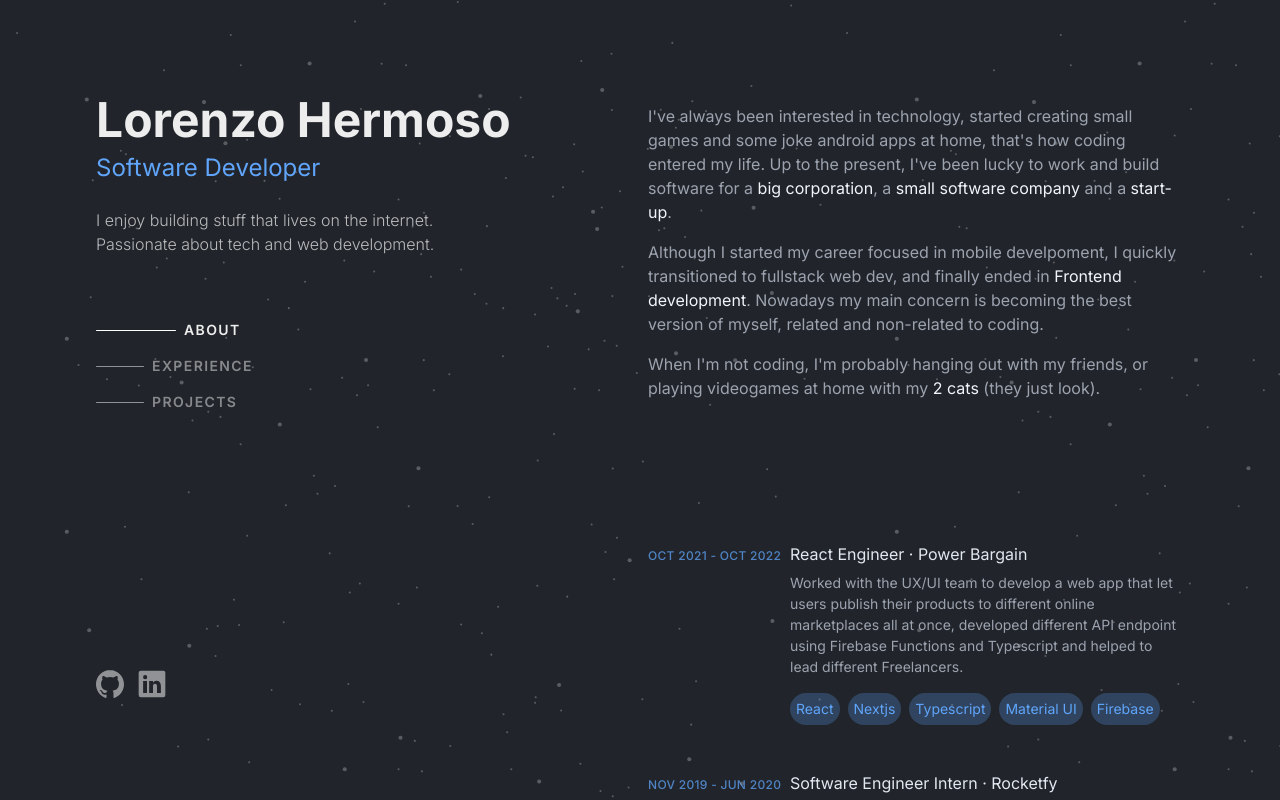
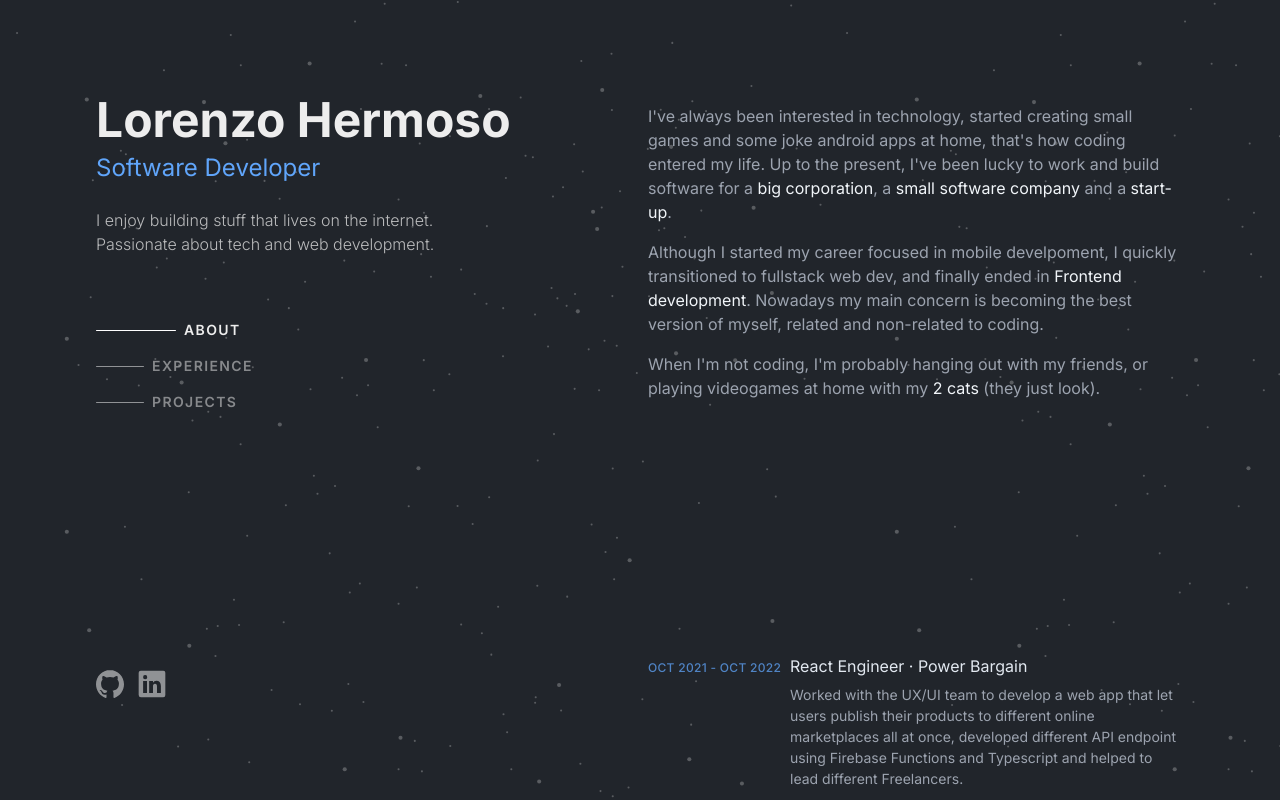
Before and after one commit to lmhmDev/my-portfolio, a Next.js app: page / in a window 1280 px wide. Shown: the top 800 px of the page. Built offline with nearby package versions, Linux system fonts and the light colour scheme.

Commit message:
fix about section title sticky

```diff
--- a/src/components/about.tsx
+++ b/src/components/about.tsx
@@ -6,7 +6,7 @@ import {
     useRef,
 } from 'react'
 
-interface Props {}
+interface Props { }
 
 const About: React.ForwardRefRenderFunction<HTMLElement, Props> = (
     props,
@@ -14,14 +14,14 @@ const About: React.ForwardRefRenderFunction<HTMLElement, Props> = (
 ) => {
     return (
         <section
-            className='mb-24 mt-2 scroll-mt-36 lg:mb-36'
+            className='pb-24 mt-2 scroll-mt-36 lg:mb-36'
             id='about'
             ref={ref}
         >
-            <p className='sticky top-0 mb-10 bg-background/90 py-4 text-xl text-white lg:hidden'>
+            <p className='sticky top-0 bg-background/90 py-4 text-xl text-white lg:hidden'>
                 About
             </p>
-            <div className='[&>p]:mb-4 [&>p]:leading-normal [&>p]:text-gray-400 [&_a]:text-slate-100 [&_a]:transition'>
+            <div className='mt-10 lg:mt-0 [&>p]:mb-4 [&>p]:leading-normal [&>p]:text-gray-400 [&_a]:text-slate-100 [&_a]:transition'>
                 <p>
                     I&#39;ve always been interested in technology, started
                     creating small games and some joke android apps at home,
```
